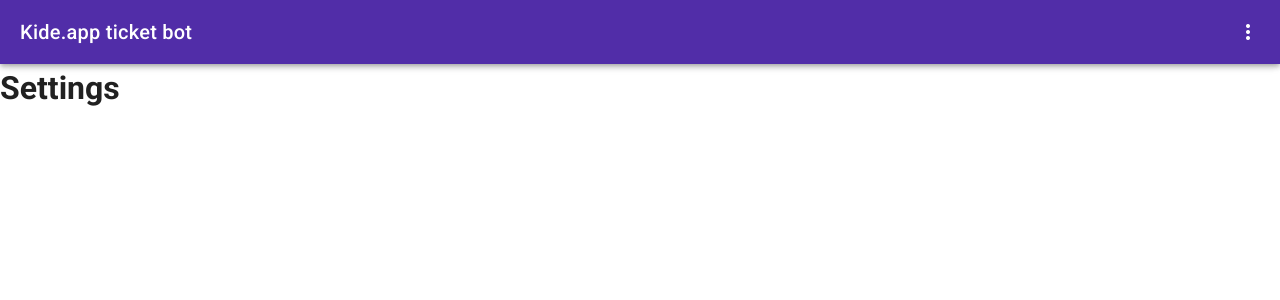
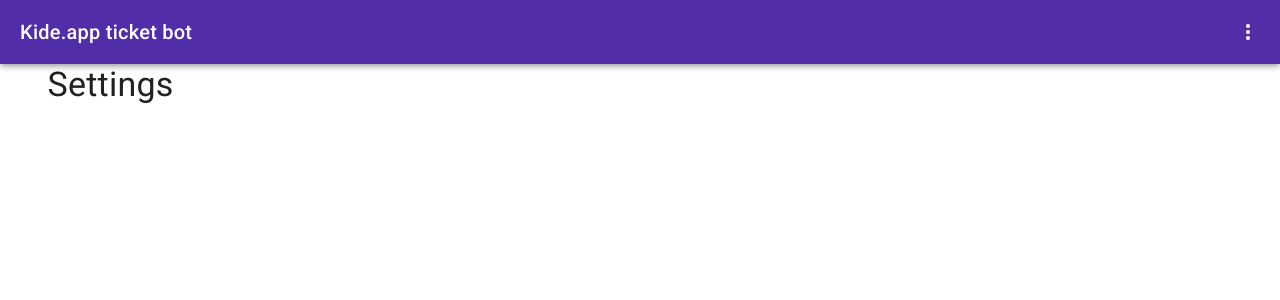
Before and after one commit to AleksiVirkkala/KideAppBot, a Vue app: page /settings in a window 1280 px wide. Shown: the top 300 px of the page. Built offline with nearby package versions, Linux system fonts and the light colour scheme.

Commit message:
Added names for home and settings components

```diff
--- a/src/views/Home.vue
+++ b/src/views/Home.vue
@@ -1,11 +1,15 @@
 <template>
-  <div>
-    <h1>Home page</h1>
-  </div>
+  <v-container>
+    <v-row>
+      <span class="text-h4">Home</span>
+    </v-row>
+  </v-container>
 </template>
 
 <script>
-export default {}
+export default {
+  name: 'Home'
+}
 </script>
 
 <style lang="scss" scoped></style>
--- a/src/views/Settings.vue
+++ b/src/views/Settings.vue
@@ -1,11 +1,15 @@
 <template>
-  <div>
-    <h1>Settings</h1>
-  </div>
+  <v-container>
+    <v-row>
+      <span class="text-h4">Settings</span>
+    </v-row>
+  </v-container>
 </template>
 
 <script>
-export default {}
+export default {
+  name: 'Settings'
+}
 </script>
 
 <style lang="scss" scoped></style>
```
